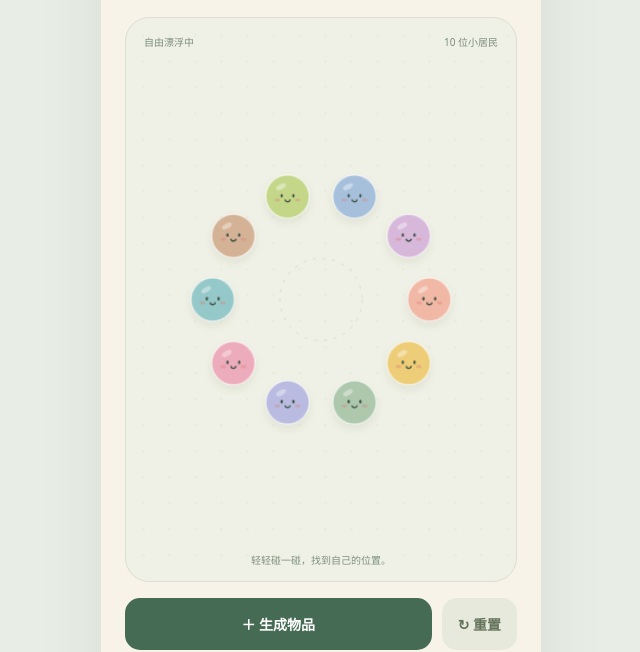
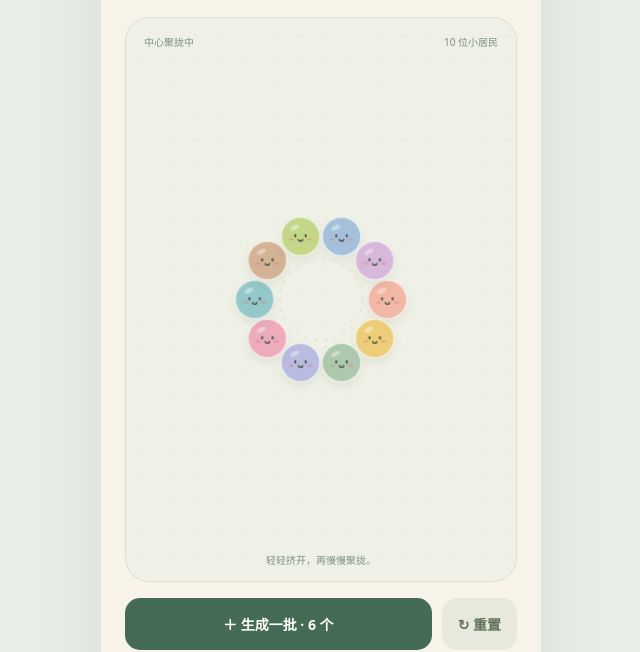
Before and after one commit to Joyce0924/puff-garden, a website built with Vite: page index.html in a window 1280 px wide. Shown: the part 168-820 px from the top of the page, without its empty margins (319-959 px from the left). Built offline with nearby package versions, Linux system fonts and the light colour scheme.

Commit message:
Tune continuous central spawning, cohesive collisions and motion controls

```diff
--- a/index.html
+++ b/index.html
@@ -1 +1 @@
-<!doctype html><html lang="zh-CN"><head><meta charset="UTF-8"><meta name="viewport" content="width=device-width,initial-scale=1,viewport-fit=cover"><meta name="theme-color" content="#f7f3e9"><title>蓬蓬小岛 · Puff Garden</title></head><body><main><header><span class="brand">✳ PUFF GARDEN</span><span class="tag">物理小实验</span></header><section class="intro"><p>一点点碰撞，一点点快乐</p><h1>蓬蓬小岛<span>✿</span></h1></section><div class="play"><div class="status"><span>自由漂浮中</span><span id="count">10 位小居民</span></div><canvas aria-label="可爱物品的物理碰撞场景"></canvas><div class="hint" id="hint" role="status">从中心出发，轻轻挤一挤。</div></div><div class="actions"><button id="spawn">＋ 生成物品</button><button id="reset" aria-label="重置场景">↻ 重置</button></div><details><summary>调一调小岛 <span>参数设置 ↗</span></summary><div id="controls"></div><p class="note">尺寸变化将重置小岛 · 生成数量 0 表示随机 2–4 个</p></details><footer>无重力 · 真实碰撞 · 慢慢舒展开</footer></main><script type="module" src="/src.js"></script></body></html>
+<!doctype html><html lang="zh-CN"><head><meta charset="UTF-8"><meta name="viewport" content="width=device-width,initial-scale=1,viewport-fit=cover"><meta name="theme-color" content="#f7f3e9"><title>蓬蓬小岛 · Puff Garden</title></head><body><main><header><span class="brand">✳ PUFF GARDEN</span><span class="tag">物理小实验</span></header><section class="intro"><p>一点点碰撞，一点点快乐</p><h1>蓬蓬小岛<span>✿</span></h1></section><div class="play"><div class="status"><span>中心聚拢中</span><span id="count">10 位小居民</span></div><canvas aria-label="可爱物品的物理碰撞场景"></canvas><div class="hint" id="hint" role="status">从中心出发，轻轻挤一挤。</div></div><div class="actions"><button id="spawn">＋ 生成一批 · 6 个</button><button id="reset" aria-label="重置场景">↻ 重置</button></div><details><summary>调一调小岛 <span>参数设置 ↗</span></summary><div id="controls"></div><p class="note">半径变化将重置小岛 · 每批 6 个，拥挤时自动限流</p></details><footer>中心生长 · 连锁碰撞 · 柔和聚拢</footer></main><script type="module" src="/src.js"></script></body></html>
--- a/src.js
+++ b/src.js
@@ -2,21 +2,40 @@ import Matter from 'matter-js';
 import './style.css';
 const {Engine,Bodies,Body,Composite}=Matter;
 const W=360,H=520, cx=W/2,cy=H/2,step=1000/120;
-const engine=Engine.create({gravity:{x:0,y:0},positionIterations:12,velocityIterations:10});
-const settings={size:40,bounce:.65,friction:.035,amount:0};
+const engine=Engine.create({gravity:{x:0,y:0},positionIterations:16,velocityIterations:12});
+const settings={size:38,bounce:.45,friction:.055,cohesion:.65,interval:280,speed:1,amount:6};
 const canvas=document.querySelector('canvas'),ctx=canvas.getContext('2d');
 const colors=['#f1b8a5','#edcd77','#adc8ad','#b9bce0','#edacbb','#95c8c8','#d4b295','#c4d789','#a6c0dc','#d7b8da'];
-let items=[],queue=0,ticks=0,waiting=0,serial=0;
+let items=[],queue=0,ticks=0,waiting=0,serial=0,elapsed=0,nextSpawn=0;
 const radius=b=>b.circleRadius;
-function add(x,y,r,target=r){const b=Bodies.polygon(x,y,40,r,{restitution:settings.bounce,friction:.08,frictionAir:settings.friction,density:.002});b.circleRadius=r;b.plugin={target,color:colors[serial++%colors.length],phase:Math.random()*6};items.push(b);Composite.add(engine.world,b);return b;}
-function reset(){Composite.clear(engine.world,false);items=[];queue=0;ticks=0;waiting=0;serial=0;const t=80;Composite.add(engine.world,[Bodies.rectangle(W/2,-t/2,W+160,t,{isStatic:true}),Bodies.rectangle(W/2,H+t/2,W+160,t,{isStatic:true}),Bodies.rectangle(-t/2,H/2,t,H,{isStatic:true}),Bodies.rectangle(W+t/2,H/2,t,H,{isStatic:true})]);for(let i=0;i<10;i++){const a=i*Math.PI*2/10;add(cx+Math.cos(a)*100,cy+Math.sin(a)*100,settings.size/2);}message('从中心出发，轻轻挤一挤。');update();}
+function add(x,y,r,target=r){const b=Bodies.polygon(x,y,40,r,{restitution:settings.bounce,friction:.08,frictionAir:settings.friction,density:.002});b.circleRadius=r;b.plugin={target,color:colors[serial++%colors.length],phase:Math.random()*6,age:target===r?10000:0,start:r};items.push(b);Composite.add(engine.world,b);return b;}
+function reset(){Composite.clear(engine.world,false);items=[];queue=0;ticks=0;waiting=0;serial=0;elapsed=0;nextSpawn=0;const t=80;Composite.add(engine.world,[Bodies.rectangle(W/2,-t/2,W+160,t,{isStatic:true}),Bodies.rectangle(W/2,H+t/2,W+160,t,{isStatic:true}),Bodies.rectangle(-t/2,H/2,t,H,{isStatic:true}),Bodies.rectangle(W+t/2,H/2,t,H,{isStatic:true})]);for(let i=0;i<10;i++){const a=i*Math.PI*2/10;add(cx+Math.cos(a)*Math.max(66,settings.size*1.65),cy+Math.sin(a)*Math.max(66,settings.size*1.65),settings.size/2);}message('从中心出发，轻轻挤一挤。');update();}
 function message(s){document.querySelector('#hint').textContent=s;}
 function update(){document.querySelector('#count').textContent=`${items.length} 位小居民`;document.querySelector('#spawn').disabled=queue>0||items.some(b=>radius(b)<b.plugin.target-.01);}
-function available(){return Math.max(0,Math.floor(W*H*.46/(Math.PI*(settings.size/2)**2))-items.length);}
+function available(){return Math.max(0,Math.min(44,Math.floor(Math.PI*138**2*.60/(Math.PI*(settings.size/2)**2)))-items.length);}
 document.querySelector('#spawn').onclick=()=>{queue=Math.min(available(),settings.amount||2+Math.floor(Math.random()*3));waiting=0;message(queue?'小居民正在从中心冒出来…':'小岛有点拥挤啦，重置后再试试。');update();};
 document.querySelector('#reset').onclick=reset;
-for(const [key,title,min,max,inc] of [['size','物品尺寸',28,52,2],['bounce','碰撞弹性',.1,.9,.05],['friction','空气摩擦',.01,.08,.005],['amount','生成数量',0,4,1]]){const label=document.createElement('label');label.innerHTML=`<span>${title}</span><input aria-label="${title}" type="range" min="${min}" max="${max}" step="${inc}" value="${settings[key]}"><output>${settings[key]||'随机'}</output>`;label.querySelector('input').oninput=e=>{let v=+e.target.value;if(key==='amount'&&v===1)v=2;e.target.value=v;settings[key]=v;label.querySelector('output').textContent=v||'随机';if(key==='size')reset();else items.forEach(b=>{b.restitution=settings.bounce;b.frictionAir=settings.friction;});};document.querySelector('#controls').append(label);}
-function physics(){ticks++;const growing=items.some(b=>radius(b)<b.plugin.target-.01);if(queue&&!growing){waiting++;for(const b of items){let dx=b.position.x-cx,dy=b.position.y-cy,d=Math.hypot(dx,dy);if(d<settings.size*2.4){if(d<1){dx=1;dy=.3;d=Math.hypot(dx,dy);}Body.applyForce(b,b.position,{x:dx/d*b.mass*.00018,y:dy/d*b.mass*.00018});}}if(items.every(b=>Math.hypot(b.position.x-cx,b.position.y-cy)>radius(b)+7)){const b=add(cx,cy,5,settings.size/2);Body.setAngularVelocity(b,(Math.random()-.5)*.025);queue--;waiting=0;}else if(waiting>360){queue=0;message('中心暂时挤满了，稍后再试或重置。');}}
-for(const b of items){if(radius(b)<b.plugin.target){const next=Math.min(b.plugin.target,radius(b)+.055);Body.scale(b,next/radius(b),next/radius(b));}const speed=Math.hypot(b.velocity.x,b.velocity.y);if(speed>2.5)Body.setVelocity(b,{x:b.velocity.x*2.5/speed,y:b.velocity.y*2.5/speed});}Engine.update(engine,step);if(ticks%20===0){update();if(!queue&&!growing)message(available()?'轻轻碰一碰，找到自己的位置。':'小岛住满啦，重置后再试试。');}}
-function draw(){const dpr=Math.min(devicePixelRatio||1,2);if(canvas.width!==Math.round(W*dpr)){canvas.width=Math.round(W*dpr);canvas.height=Math.round(H*dpr);}ctx.setTransform(dpr,0,0,dpr,0,0);ctx.clearRect(0,0,W,H);ctx.fillStyle='#dce2d2';for(let x=16;x<W;x+=24)for(let y=16;y<H;y+=24){ctx.beginPath();ctx.arc(x,y,.8,0,7);ctx.fill();}ctx.strokeStyle='#d5ddc9';ctx.setLineDash([3,6]);ctx.beginPath();ctx.arc(cx,cy,38,0,7);ctx.stroke();ctx.setLineDash([]);for(const b of items){const r=radius(b);ctx.save();ctx.translate(b.position.x,b.position.y);ctx.rotate(b.angle);ctx.shadowColor='#60745b20';ctx.shadowBlur=8;ctx.shadowOffsetY=4;ctx.fillStyle=b.plugin.color;ctx.beginPath();ctx.arc(0,0,r,0,7);ctx.fill();ctx.shadowColor='transparent';ctx.strokeStyle='#ffffff80';ctx.lineWidth=1.5;ctx.stroke();ctx.fillStyle='#ffffff60';ctx.beginPath();ctx.ellipse(-r*.3,-r*.45,r*.25,r*.12,-.5,0,7);ctx.fill();ctx.fillStyle='#405346';for(const x of [-.27,.27]){ctx.beginPath();ctx.ellipse(x*r,-r*.04,r*.055,r*.085,0,0,7);ctx.fill();}ctx.strokeStyle='#405346';ctx.lineWidth=1.3;ctx.beginPath();ctx.arc(0,r*.12,r*.12,.1,Math.PI-.1);ctx.stroke();ctx.fillStyle='#db817b65';for(const x of [-.47,.47]){ctx.beginPath();ctx.ellipse(x*r,r*.16,r*.13,r*.07,0,0,7);ctx.fill();}ctx.restore();}}
-let last=performance.now(),acc=0;function frame(now){acc+=Math.min(now-last,50);last=now;while(acc>=step){physics();acc-=step;}draw();requestAnimationFrame(frame);}document.addEventListener('visibilitychange',()=>{last=performance.now();acc=0;});reset();requestAnimationFrame(frame);
+for(const [key,title,min,max,inc] of [['size','碰撞半径',24,48,2],['bounce','碰撞弹性',.1,.8,.05],['cohesion','聚拢力度',.2,1.2,.05],['interval','生成间隔',140,700,20],['speed','动画速度',.5,1.5,.1]]){const label=document.createElement('label');const display=v=>key==='size'?`${v/2}px`:key==='interval'?`${v}ms`:key==='speed'?`${v}×`:v;label.innerHTML=`<span>${title}</span><input aria-label="${title}" type="range" min="${min}" max="${max}" step="${inc}" value="${settings[key]}"><output>${display(settings[key])}</output>`;label.querySelector('input').oninput=e=>{const v=+e.target.value;settings[key]=v;label.querySelector('output').textContent=display(v);if(key==='size')reset();else items.forEach(b=>b.restitution=settings.bounce);};document.querySelector('#controls').append(label);}
+function physics(){
+ ticks++;elapsed+=step;
+ // A soft central potential holds a compact pile. All translation comes from forces and contacts.
+ for(const b of items){const dx=cx-b.position.x,dy=cy-b.position.y,d=Math.hypot(dx,dy);const k=.00000065*settings.cohesion*(d>138?3:1);Body.applyForce(b,b.position,{x:dx*b.mass*k,y:dy*b.mass*k});
+ b.plugin.age+=step;
+ if(radius(b)<b.plugin.target){const next=Math.min(b.plugin.target,radius(b)+.26);Body.scale(b,next/radius(b),next/radius(b));}
+ const speed=Math.hypot(b.velocity.x,b.velocity.y);if(speed>3)Body.setVelocity(b,{x:b.velocity.x*3/speed,y:b.velocity.y*3/speed});
+ Body.setAngularVelocity(b,Math.max(-.035,Math.min(.035,b.angularVelocity))*.985);
+ }
+ if(queue&&elapsed>=nextSpawn){
+ waiting++;
+ // Locate an actually empty seed pocket in the central 36px disk, never insert overlapping bodies.
+ const candidates=[{x:cx,y:cy}];for(let ring=1;ring<=3;ring++)for(let i=0;i<12;i++){const a=i*Math.PI/6+serial*2.399; candidates.push({x:cx+Math.cos(a)*ring*12,y:cy+Math.sin(a)*ring*12});}
+ const spot=candidates.find(p=>items.every(b=>Math.hypot(b.position.x-p.x,b.position.y-p.y)>radius(b)+6));
+ if(spot){const b=add(spot.x,spot.y,4,settings.size/2);Body.setAngularVelocity(b,(serial%2?1:-1)*.018);queue--;nextSpawn=elapsed+settings.interval;waiting=0;}
+ else {for(const b of items){let dx=b.position.x-cx,dy=b.position.y-cy,d=Math.hypot(dx,dy);if(d<settings.size*1.6){if(d<.1){dx=Math.cos(b.id);dy=Math.sin(b.id);d=1;}Body.applyForce(b,b.position,{x:dx/d*b.mass*.00038,y:dy/d*b.mass*.00038});}}
+ if(waiting>300){queue=0;message('中心已经很拥挤，重置后继续试试。');}}
+ }
+ Engine.update(engine,step);
+ if(ticks%12===0){update();if(!queue&&!items.some(b=>radius(b)<b.plugin.target-.01))message(available()?'轻轻挤开，再慢慢聚拢。':'小岛住满啦，重置后再试试。');}
+}
+function draw(){const dpr=Math.min(devicePixelRatio||1,2);if(canvas.width!==Math.round(W*dpr)){canvas.width=Math.round(W*dpr);canvas.height=Math.round(H*dpr);}ctx.setTransform(dpr,0,0,dpr,0,0);ctx.clearRect(0,0,W,H);ctx.fillStyle='#dce2d2';for(let x=16;x<W;x+=24)for(let y=16;y<H;y+=24){ctx.beginPath();ctx.arc(x,y,.8,0,7);ctx.fill();}ctx.strokeStyle='#d5ddc9';ctx.setLineDash([3,6]);ctx.beginPath();ctx.arc(cx,cy,38,0,7);ctx.stroke();ctx.setLineDash([]);for(const b of items){const age=b.plugin.age;const pulse=age<650?1-.10*Math.exp(-age/220)*Math.cos(age/65):1;const r=radius(b)*.94*pulse;ctx.save();ctx.translate(b.position.x,b.position.y);ctx.rotate(b.angle);ctx.shadowColor='#60745b20';ctx.shadowBlur=8;ctx.shadowOffsetY=4;ctx.fillStyle=b.plugin.color;ctx.beginPath();ctx.arc(0,0,r,0,7);ctx.fill();ctx.shadowColor='transparent';ctx.strokeStyle='#ffffff80';ctx.lineWidth=1.5;ctx.stroke();ctx.fillStyle='#ffffff60';ctx.beginPath();ctx.ellipse(-r*.3,-r*.45,r*.25,r*.12,-.5,0,7);ctx.fill();ctx.fillStyle='#405346';for(const x of [-.27,.27]){ctx.beginPath();ctx.ellipse(x*r,-r*.04,r*.055,r*.085,0,0,7);ctx.fill();}ctx.strokeStyle='#405346';ctx.lineWidth=1.3;ctx.beginPath();ctx.arc(0,r*.12,r*.12,.1,Math.PI-.1);ctx.stroke();ctx.fillStyle='#db817b65';for(const x of [-.47,.47]){ctx.beginPath();ctx.ellipse(x*r,r*.16,r*.13,r*.07,0,0,7);ctx.fill();}ctx.restore();}}
+let last=performance.now(),acc=0;function frame(now){acc+=Math.min(now-last,50)*settings.speed;last=now;while(acc>=step){physics();acc-=step;}draw();requestAnimationFrame(frame);}document.addEventListener('visibilitychange',()=>{last=performance.now();acc=0;});reset();requestAnimationFrame(frame);
```
Also changed, not shown: README.md.
